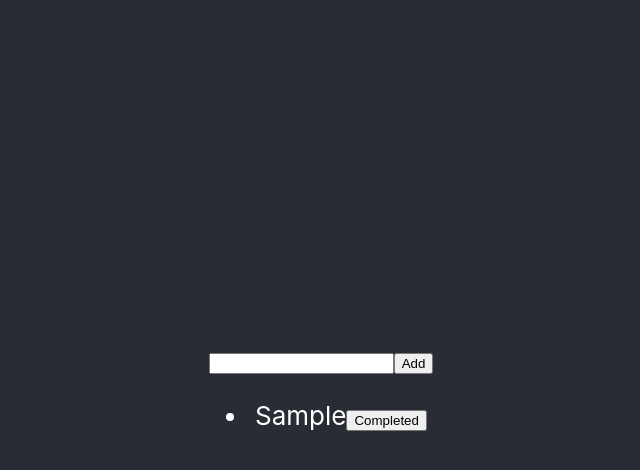
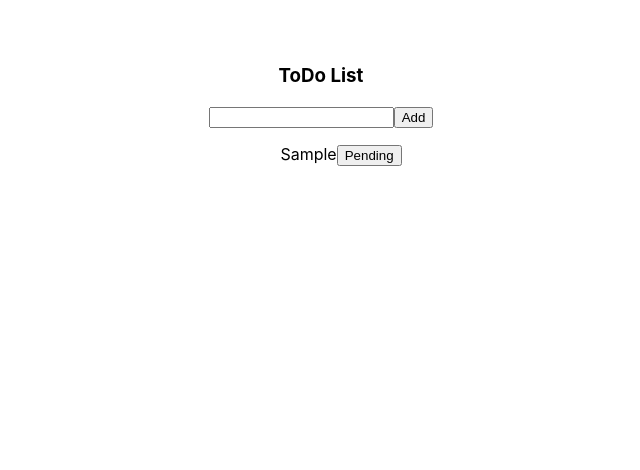
Before and after one commit to PrachiiGuptaa/Technetium-React_Assignments, a React (Create React App) app: page / in a window 1280 px wide. Both pictures are taken after typing "Sample" into the empty fields and a click on the button "Add". Shown: the top 470 px of the page, without its empty margins (319-959 px from the left). Built offline with nearby package versions, Linux system fonts and the light colour scheme.

Commit message:
solution24

```diff
--- a/src/App.css
+++ b/src/App.css
@@ -1,8 +1,10 @@
 .App {
   text-align: center;
+  margin-top: 4rem;
+  /* list-style-type: none; */
 }
 
-.App-header {
+/* .App-header {
   background-color: #282c34;
   min-height: 100vh;
   display: flex;
@@ -11,4 +13,4 @@
   justify-content: center;
   font-size: calc(10px + 2vmin);
   color: white;
-}
+} */
--- a/src/TodoList.js
+++ b/src/TodoList.jsx
@@ -26,6 +26,7 @@ const TodoList = () => {
   return (
     <div>
       <div>
+      <h3>ToDo List</h3>
         <input
           type="text"
           value={newTodo}
@@ -35,10 +36,10 @@ const TodoList = () => {
       </div>
       <ul>
         {todos.map((todo) => (
-          <li key={todo.id}>
+          <li key={todo.id} style={{listStyle:"none"}}>
             <span>{todo.name}</span>
             <button onClick={() => handleToggleStatus(todo.id)}>
-              {todo.status === 'pending' ? 'Completed' : 'Pending'}
+              {todo.status === 'pending' ? 'Pending' : 'Completed'}
             </button>
           </li>
         ))}
```
Also changed, not shown: src/store.jsx (renamed from src/store.js).
